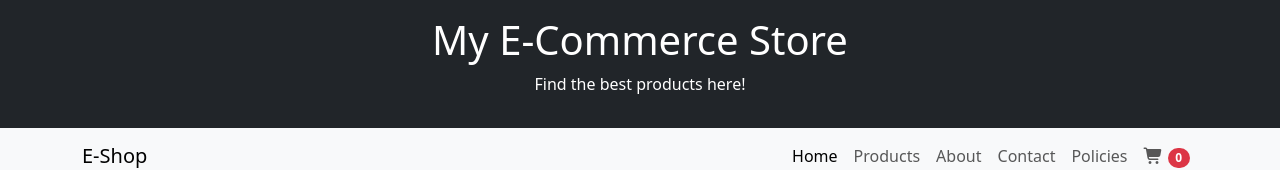
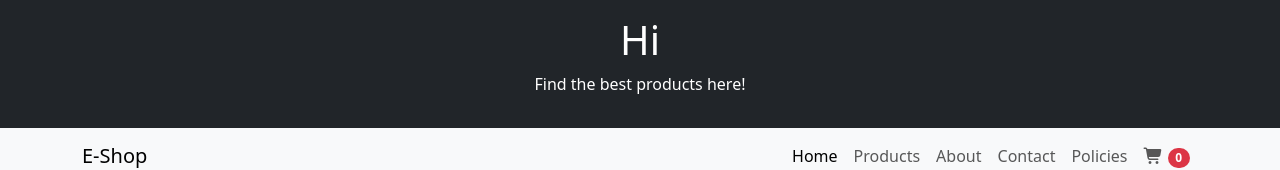
Before and after one commit to arbrillantes/react-ecommerce, a React (Vite) app: page / in a window 1280 px wide. Shown: the top 170 px of the page. Built offline with nearby package versions, Linux system fonts and the light colour scheme; no server answers.

Commit message:
Updated page contents

```diff
--- a/src/components/Header.jsx
+++ b/src/components/Header.jsx
@@ -1,7 +1,7 @@
 const Header = () => {
   return (
     <header className="bg-dark text-white p-3 text-center">
-      <h1>My E-Commerce Store</h1>
+      <h1>Hi</h1>
       <p>Find the best products here!</p>
     </header>
   );
```
